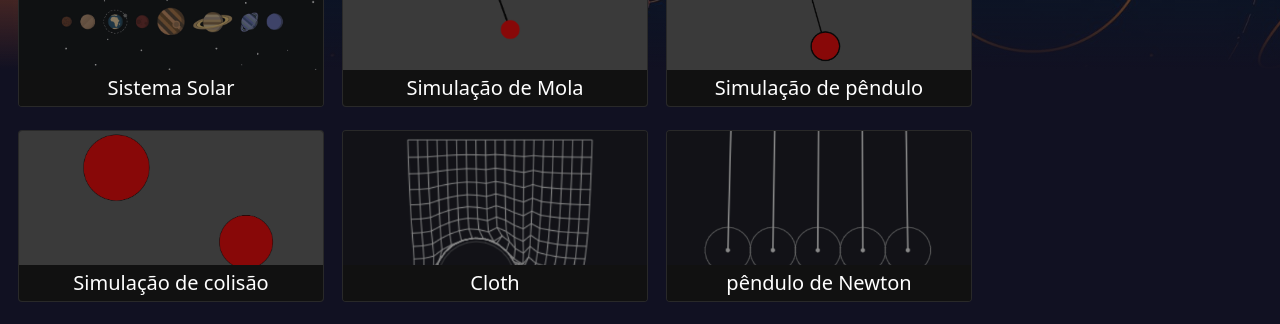
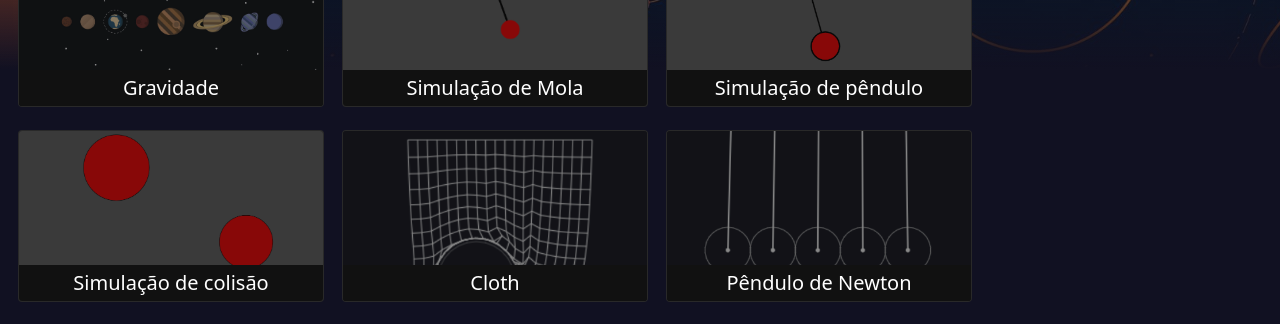
Before and after one commit to caiochibantemilani/computacao_grafica_fisica, a React (Create React App) app in the folder seminario-master/: page / in a window 1280 px wide. Shown: the part 456-780 px from the top of the page. Built offline with nearby package versions, Linux system fonts and the light colour scheme.

Commit message:
modifica nomes no menu

```diff
--- a/seminario-master/src/pages/menu.js
+++ b/seminario-master/src/pages/menu.js
@@ -23,7 +23,7 @@ function Menu(){
                 <hr className='hr'></hr>
                 <li className="tema">
                     <img src={planets} alt='vazio' className="tema_imagem" onClick={() => window.location.href = '/sistemaSolar'}/>
-                    <div className="legenda ">Sistema Solar</div>
+                    <div className="legenda ">Gravidade</div>
                 </li>
                 <li className="tema">
                     <img src={molaImage} className="tema_imagem" alt='vazio' onClick={() => window.location.href = '/mola'}/>
@@ -43,7 +43,7 @@ function Menu(){
                 </li>
                 <li className='tema'>
                     <img src={NewtonImage} className="tema_imagem" alt='vazio' onClick={() => window.location.href = '/NewtonCradle'}/>
-                    <div className="legenda ">pêndulo de Newton</div>
+                    <div className="legenda ">Pêndulo de Newton</div>
                 </li>
                 <li className='tema'>
                     <img src={gameImage} className="tema_imagem" alt='vazio' onClick={() => window.location.href = '/game'}/>
```
